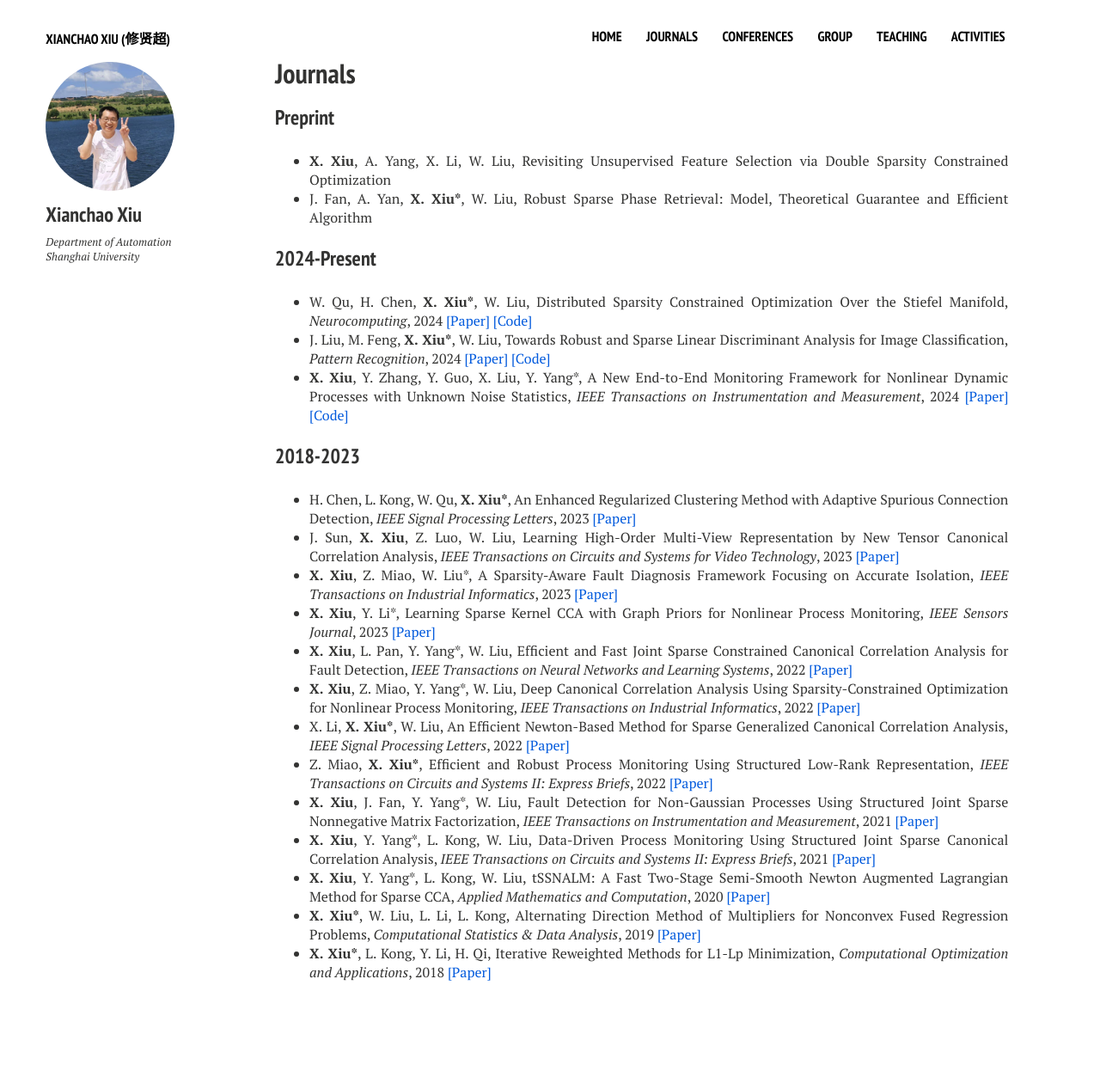
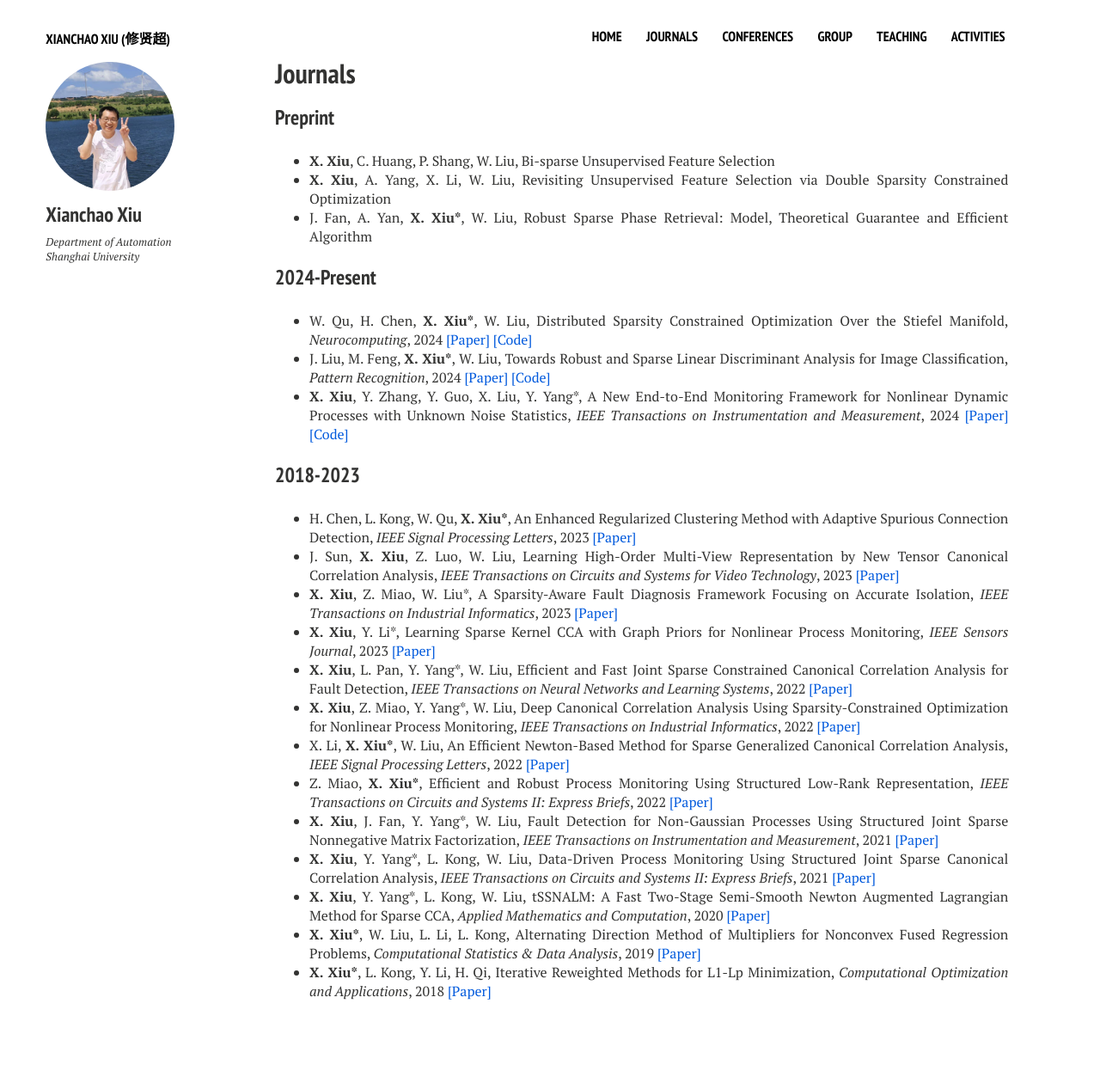
Before and after one commit to xianchaoxiu/xianchaoxiu.github.io, a Jekyll site: the page built from journals/index.md, in a window 1280 px wide. Shown: the whole page at 86% size. Built offline with Jekyll 4.4.1, drawn with Linux system fonts in a browser that asks for light colours; nearby versions of some CDN libraries; before the commit the page ends 1238 px from its top, so only the background shows below that.

Commit message:
Update index.md

```diff
--- a/journals/index.md
+++ b/journals/index.md
@@ -10,6 +10,7 @@ share: false
 
 ### Preprint
 
+* <b>X. Xiu</b>, C. Huang, P. Shang, W. Liu, Bi-sparse Unsupervised Feature Selection <br>
 * <b>X. Xiu</b>, A. Yang, X. Li, W. Liu, Revisiting Unsupervised Feature Selection via Double Sparsity Constrained Optimization <br>
 * J. Fan, A. Yan, <b>X. Xiu*</b>, W. Liu, Robust Sparse Phase Retrieval: Model, Theoretical Guarantee and Efficient Algorithm  <br>
 
```
